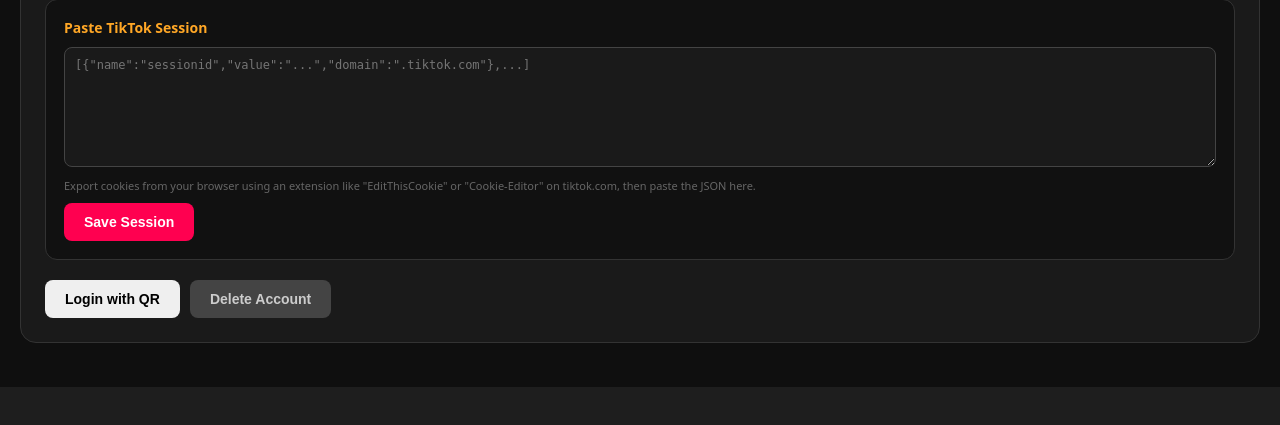
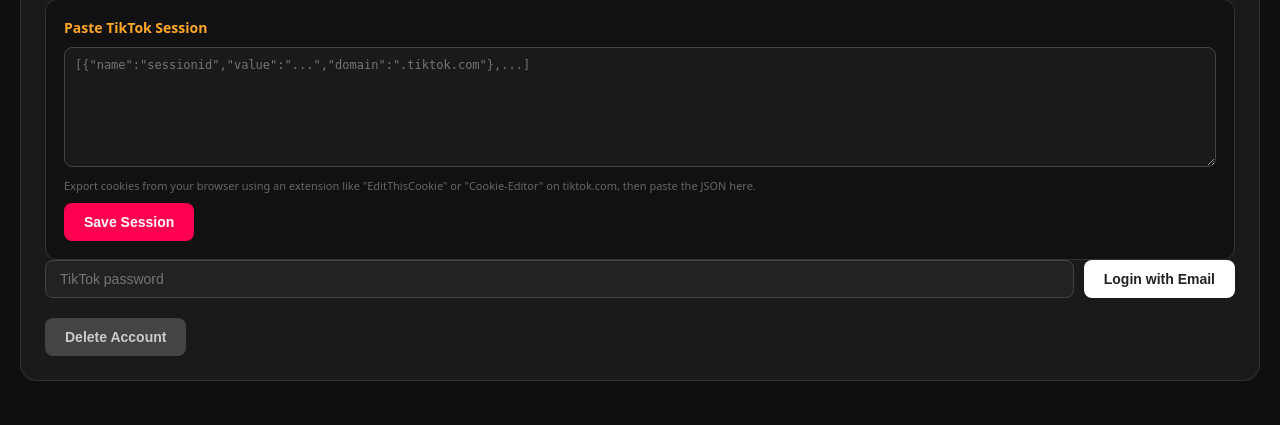
Before and after one commit to ghaith012x-collab/atc, a Flask app: page / in a window 1280 px wide. Shown: the part 830-1255 px from the top of the page. Before the commit the page ends 1217 px from the top, so only its background shows below. Run offline with Flask 3, Linux system fonts and the light colour scheme; the visitor is signed in with stand-in values (Sample User, id 1); data comes from the database, SQL or seed files in the repository.

Commit message:
feat: replace QR login with email/username + password flow

```diff
--- a/app.py
+++ b/app.py
@@ -5,7 +5,7 @@ from flask import Flask, render_template, jsonify, request, Response
 from database import init_db, get_all_accounts, get_account, update_account, add_account, delete_account
 from bot import (
     connect_account, start_automation, stop_automation,
-    delete_account_session, logout_account, login_with_qr,
+    delete_account_session, logout_account, login_with_email,
     screenshots, browser_sessions, take_screenshot
 )
 
@@ -124,10 +124,14 @@ def api_logout(username):
     return jsonify({"success": True})
 
 
-@app.route("/api/login_qr/<path:username>", methods=["POST"])
-def api_login_qr(username):
-    threading.Thread(target=login_with_qr, args=(username,), daemon=True).start()
-    return jsonify({"success": True, "message": "QR login started..."})
+@app.route("/api/login_email/<path:username>", methods=["POST"])
+def api_login_email(username):
+    data = request.get_json(silent=True) or {}
+    password = data.get("password", "")
+    if not password:
+        return jsonify({"success": False, "error": "Password required"})
+    threading.Thread(target=login_with_email, args=(username, password), daemon=True).start()
+    return jsonify({"success": True, "message": "Email login started..."})
 
 
 @app.route("/live/<path:username>")
--- a/bot.py
+++ b/bot.py
@@ -2060,12 +2060,12 @@ def logout_account(username):
     return True
 
 
-def login_with_qr(username):
+def login_with_email(username, password):
     account = get_account(username)
     if not account:
         return False
 
-    update_account(username, status="QR login", current_task="Starting browser...")
+    update_account(username, status="Email login", current_task="Starting browser...")
     try:
         pw = sync_playwright().start()
         browser = pw.chromium.launch(
@@ -2082,16 +2082,39 @@ def login_with_qr(username):
         )
         page = context.new_page()
         browser_sessions[username] = {"pw": pw, "browser": browser, "context": context, "page": page}
-        log(f"[{username}] QR login: browser ready")
-
-        page.goto("https://www.tiktok.com/login/qrcode", timeout=30000)
+        log(f"[{username}] Email login: browser ready")
+
+        page.goto("https://www.tiktok.com/login/phone-or-email-/email", timeout=30000)
         time.sleep(3)
         take_screenshot(username)
 
-        update_account(username, status="QR login", current_task="Scan QR code with your phone...")
+        update_account(username, current_task="Filling credentials...")
+
+        username_or_email = (account.get("gmail") or username).strip()
+        try:
+            page.locator('input[type="text"], input[type="email"], input[name="username"], input[name="email"]').first.fill(username_or_email, timeout=10000)
+            log(f"[{username}] Email login: filled username/email")
+        except Exception as e:
+            log(f"[{username}] fill username err: {e}")
+
+        try:
+            page.locator('input[type="password"], input[name="password"]').first.fill(password, timeout=10000)
+            log(f"[{username}] Email login: filled password")
+        except Exception as e:
+            log(f"[{username}] fill password err: {e}")
+
+        time.sleep(1)
+        take_screenshot(username)
+
+        update_account(username, current_task="Clicking send code...")
+        _click_text(page, ["send code", "verify", "log in", "submit", "continue", "next"])
+        time.sleep(3)
+        take_screenshot(username)
+
+        update_account(username, status="Email login", current_task="Waiting for 6-digit code entry...")
 
         logged_in = False
-        for _ in range(300):
+        for _ in range(600):
             try:
                 if page.locator('[data-e2e="profile-icon"], [data-e2e="top-nav-profile"], a[href*="/@"]').count() > 0:
                     logged_in = True
@@ -2107,16 +2130,16 @@ def login_with_qr(username):
             cookies = context.cookies()
             update_account(username, session_data=json.dumps(cookies), connected=1,
                           status="Connected", current_task="Ready")
-            log(f"[{username}] QR login SUCCESS")
+            log(f"[{username}] Email login SUCCESS")
             return True
         else:
-            update_account(username, status="QR login failed",
-                          current_task="Timed out waiting for QR scan")
+            update_account(username, status="Email login failed",
+                          current_task="Timed out waiting for code")
             return False
     except Exception as e:
         import traceback
         traceback.print_exc()
-        update_account(username, status="QR login error",
+        update_account(username, status="Email login error",
                       current_task=f"Error: {str(e)[:60]}")
         return False
 
--- a/templates/site.html
+++ b/templates/site.html
@@ -42,6 +42,11 @@
         .btn-delete { background: #444; color: #ccc; }
         .btn-delete-session { background: #2a1a1a; color: #ff5252; border: 1px solid #ff5252; }
         .btn-logout { background: #1a2740; color: #4fa3ff; border: 1px solid #4fa3ff; }
+        .btn-google { background: #ffffff; color: #222; }
+        .btn-google:hover { opacity: .9; }
+        .password-row { display: flex; gap: 10px; margin-bottom: 16px; align-items: center; }
+        .password-row input { flex: 1; background: #222; border: 1px solid #444; color: #fff; padding: 10px 14px; border-radius: 8px; font-size: 14px; }
+        .password-row input:focus { outline: none; border-color: #00f2ea; }
         .controls { display: flex; gap: 10px; flex-wrap: wrap; margin-top: 20px; }
 
         /* Session paste panel */
@@ -156,6 +161,12 @@
         </div>
         {% endif %}
 
+        <!-- Password (for Email login) -->
+        <div class="password-row">
+            <input type="password" id="password-{{ acc.username }}" placeholder="TikTok password">
+            <button class="btn-google" onclick="loginEmail('{{ acc.username }}')">Login with Email</button>
+        </div>
+
         <!-- Controls -->
         <div class="controls">
             {% if acc.connected %}
@@ -164,7 +175,6 @@
                 <button class="btn-delete-session" onclick="deleteSession('{{ acc.username }}')">Delete Session</button>
                 <button class="btn-logout" onclick="logoutAccount('{{ acc.username }}')">Log out</button>
             {% endif %}
-            <button class="btn-google" onclick="loginQR('{{ acc.username }}')">Login with QR</button>
             <button class="btn-delete" onclick="deleteAccount('{{ acc.username }}')">Delete Account</button>
         </div>
     </div>
@@ -298,12 +308,18 @@
             .then(() => { showToast('Logged out', 'success'); setTimeout(() => location.reload(), 800); });
         }
 
-        function loginQR(username) {
-            fetch('/api/login_qr/' + username, {method: 'POST'})
+        function loginEmail(username) {
+            const password = document.getElementById('password-' + username).value;
+            if (!password) { showToast('Enter your TikTok password', 'error'); return; }
+            fetch('/api/login_email/' + username, {
+                method: 'POST',
+                headers: {'Content-Type': 'application/json'},
+                body: JSON.stringify({password})
+            })
             .then(r => r.json())
             .then(d => {
-                if (d.success) { showToast('QR login started — scan the code with your phone...', 'success'); }
-                else { showToast(d.error || 'Failed to start QR login', 'error'); }
+                if (d.success) { showToast('Email login started — enter the 6-digit code in the preview...', 'success'); }
+                else { showToast(d.error || 'Failed to start email login', 'error'); }
             });
         }
 
```
